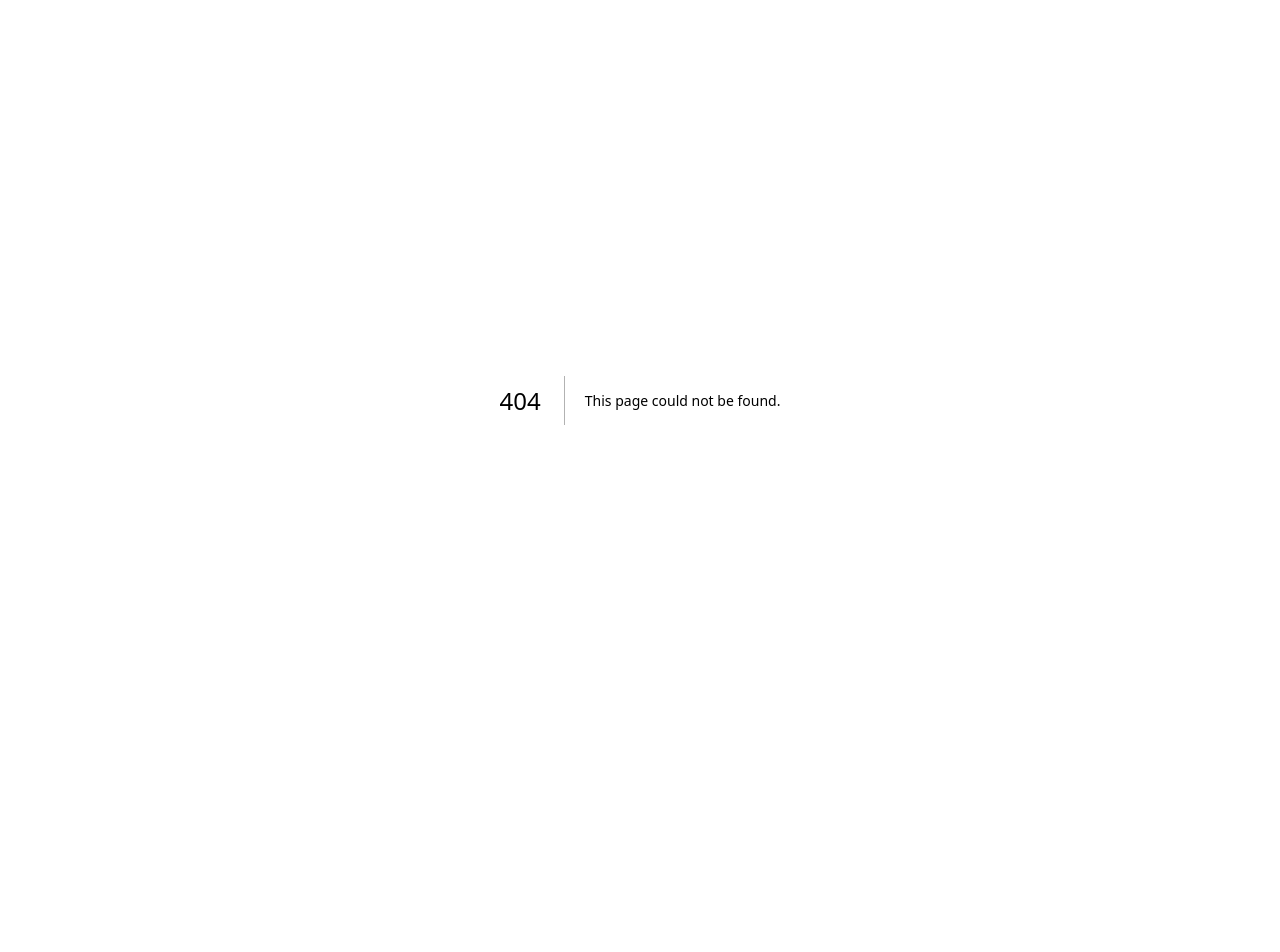
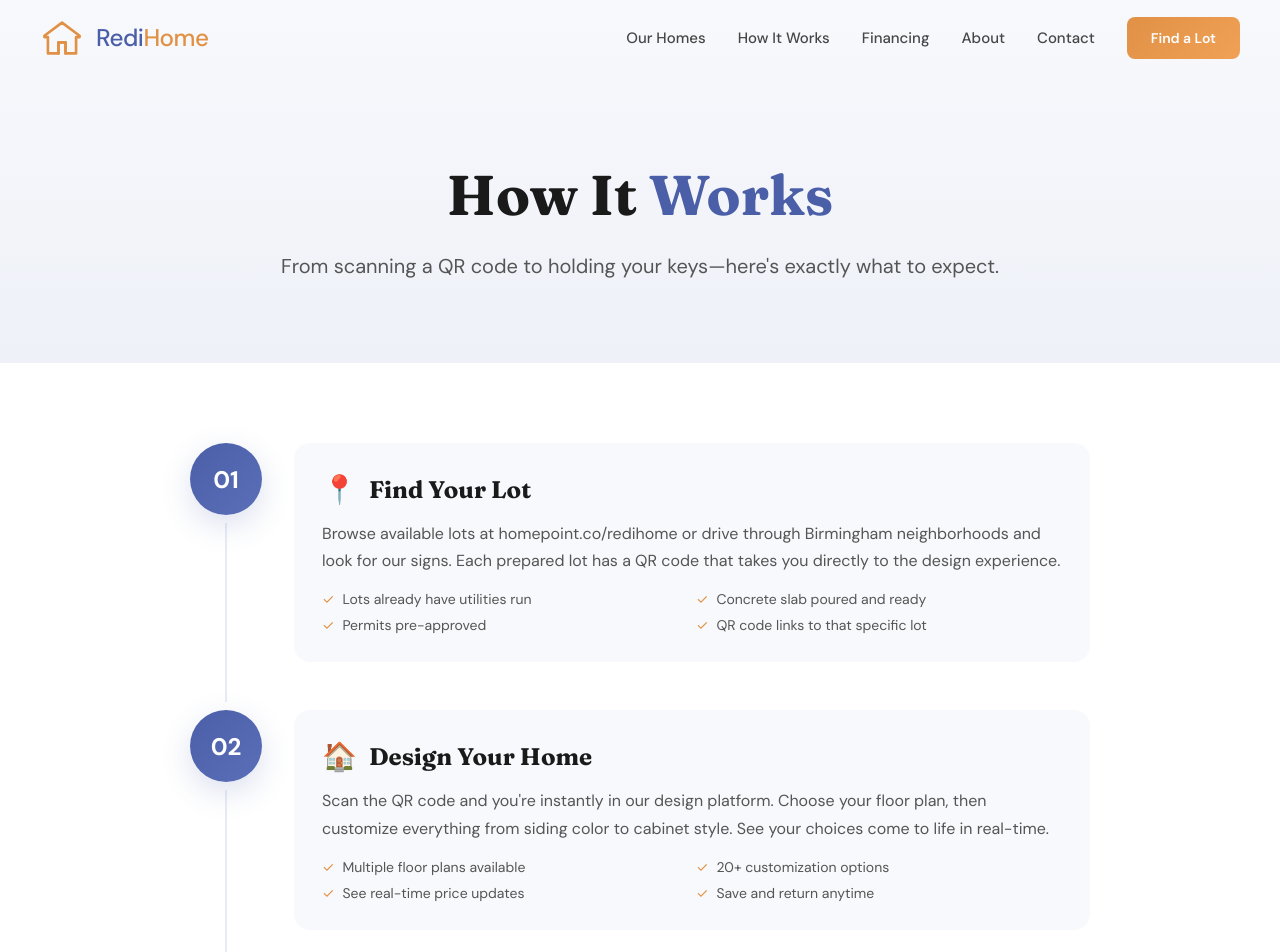
Before and after one commit to RediHome/redihome-website-v3, a Next.js app: page /how-it-works in a window 1280 px wide. Before the commit this address had no page. Shown: the top 952 px of the page. Before the commit the page ends 800 px from the top, so only its background shows below. Built offline with nearby package versions, Linux system fonts and the light colour scheme.

Commit message:
Create page.js

```diff
--- /dev/null
+++ b/app/how-it-works/page.js
@@ -0,0 +1,168 @@
+'use client';
+
+import Link from 'next/link';
+import { Navigation, Footer, CTASection, colors } from '../components';
+
+export default function HowItWorksPage() {
+  const steps = [
+    {
+      num: '01',
+      title: 'Find Your Lot',
+      desc: 'Browse available lots at homepoint.co/redihome or drive through Birmingham neighborhoods and look for our signs. Each prepared lot has a QR code that takes you directly to the design experience.',
+      icon: '📍',
+      details: ['Lots already have utilities run', 'Concrete slab poured and ready', 'Permits pre-approved', 'QR code links to that specific lot']
+    },
+    {
+      num: '02',
+      title: 'Design Your Home',
+      desc: "Scan the QR code and you're instantly in our design platform. Choose your floor plan, then customize everything from siding color to cabinet style. See your choices come to life in real-time.",
+      icon: '🏠',
+      details: ['Multiple floor plans available', '20+ customization options', 'See real-time price updates', 'Save and return anytime']
+    },
+    {
+      num: '03',
+      title: 'Get Qualified',
+      desc: "Answer a few quick questions about your credit score, income, and intentions. If you're likely to qualify, you'll move forward immediately. If not, we'll connect you with resources to get there.",
+      icon: '✓',
+      details: ['620+ credit score needed', '30% of take-home covers payment', 'Owner-occupants only', 'Know in minutes, not days']
+    },
+    {
+      num: '04',
+      title: 'Secure Your Spot',
+      desc: "Ready to move forward? A $500 refundable deposit holds your specific lot and home design. First deposit wins—this protects you from someone else claiming your lot.",
+      icon: '🔒',
+      details: ['$500 fully refundable deposit', 'Secures your specific lot', '3 days to complete bank application', 'Deposit returned if not approved']
+    },
+    {
+      num: '05',
+      title: 'Bank Approval',
+      desc: "Our banking partner contacts you directly to complete the application. With their Right@Home program, you get 0% down and no PMI. Most approvals happen within a week.",
+      icon: '🏦',
+      details: ['0% down payment', 'No PMI required', 'Approval in ~1 week', 'Closing date set 2 months out']
+    },
+    {
+      num: '06',
+      title: 'Get Your Keys',
+      desc: "Once approved, we start building. Eight weeks later, you're walking into your brand new home. Track progress through our build updates. Then—keys in hand.",
+      icon: '🔑',
+      details: ['8-week build time', 'Progress updates throughout', 'Final walkthrough', 'Move-in day!']
+    }
+  ];
+
+  const faqs = [
+    {
+      q: 'What if my credit score is below 620?',
+      a: "We'll connect you with credit counseling resources through our banking partner. Many people improve their scores within 6-12 months. We'll stay in touch and reach out when you're ready."
+    },
+    {
+      q: 'What if my income is too low right now?',
+      a: "We partner with workforce development programs like BuildUp Birmingham. We'll connect you with career resources and check back as your situation improves."
+    },
+    {
+      q: 'Is the $500 deposit really refundable?',
+      a: "Yes, 100%. If you're not approved by the bank, or if you simply change your mind before the bank application is submitted, you get your full deposit back."
+    },
+    {
+      q: 'Why do you only sell to owner-occupants?',
+      a: "We believe homeownership builds community wealth. When families own their homes, neighborhoods become more stable, more invested, and more connected. We're building communities, not rental portfolios."
+    },
+    {
+      q: "What's included in the home price?",
+      a: "Everything you need to move in: complete home construction, all standard finishes, appliances, landscaping, driveway, and closing costs are transparent. No hidden fees."
+    }
+  ];
+
+  return (
+    <div style={{ fontFamily: "'DM Sans', -apple-system, sans-serif", background: colors.background, color: colors.text, minHeight: '100vh' }}>
+      <Navigation />
+
+      {/* Hero */}
+      <section style={{ padding: '160px 24px 80px', background: `linear-gradient(180deg, ${colors.background} 0%, ${colors.backgroundAlt} 100%)`, textAlign: 'center' }}>
+        <div style={{ maxWidth: 800, margin: '0 auto' }}>
+          <h1 className="headline-font" style={{ fontSize: 'clamp(36px, 5vw, 56px)', marginBottom: 20, color: colors.text }}>How It <span style={{ color: colors.primary }}>Works</span></h1>
+          <p style={{ fontSize: 20, color: colors.textLight, lineHeight: 1.7 }}>From scanning a QR code to holding your keys—here's exactly what to expect.</p>
+        </div>
+      </section>
+
+      {/* Timeline Steps */}
+      <section style={{ padding: '80px 24px', background: 'white' }}>
+        <div style={{ maxWidth: 900, margin: '0 auto' }}>
+          {steps.map((step, idx) => (
+            <div key={step.num} style={{ display: 'flex', gap: 32, marginBottom: idx < steps.length - 1 ? 48 : 0, position: 'relative' }}>
+              {/* Timeline line */}
+              {idx < steps.length - 1 && (
+                <div style={{ position: 'absolute', left: 35, top: 80, width: 2, height: 'calc(100% - 40px)', background: `${colors.primary}20` }} />
+              )}
+
+              {/* Number bubble */}
+              <div style={{ width: 72, height: 72, borderRadius: '50%', background: `linear-gradient(135deg, ${colors.primary} 0%, ${colors.primaryLight} 100%)`, display: 'flex', alignItems: 'center', justifyContent: 'center', flexShrink: 0, boxShadow: `0 10px 30px ${colors.primary}30` }}>
+                <span style={{ color: 'white', fontSize: 24, fontWeight: 700 }}>{step.num}</span>
+              </div>
+
+              {/* Content */}
+              <div className="hover-lift" style={{ flex: 1, background: colors.background, padding: 28, borderRadius: 16 }}>
+                <div style={{ display: 'flex', alignItems: 'center', gap: 12, marginBottom: 12 }}>
+                  <span style={{ fontSize: 28 }}>{step.icon}</span>
+                  <h3 className="headline-font" style={{ fontSize: 24, color: colors.text }}>{step.title}</h3>
+                </div>
+                <p style={{ fontSize: 16, color: colors.textLight, lineHeight: 1.7, marginBottom: 16 }}>{step.desc}</p>
+                <div style={{ display: 'grid', gridTemplateColumns: 'repeat(2, 1fr)', gap: 8 }}>
+                  {step.details.map(detail => (
+                    <div key={detail} style={{ display: 'flex', alignItems: 'center', gap: 8, fontSize: 14, color: colors.textLight }}>
+                      <span style={{ color: colors.accent }}>✓</span> {detail}
+                    </div>
+                  ))}
+                </div>
+              </div>
+            </div>
+          ))}
+        </div>
+      </section>
+
+      {/* Timeline Visual */}
+      <section style={{ padding: '60px 24px', background: colors.primary, color: 'white' }}>
+        <div style={{ maxWidth: 1000, margin: '0 auto', textAlign: 'center' }}>
+          <h2 className="headline-font" style={{ fontSize: 28, marginBottom: 32 }}>Your Timeline</h2>
+          <div style={{ display: 'flex', justifyContent: 'space-between', alignItems: 'center', flexWrap: 'wrap', gap: 16 }}>
+            {[
+              { label: 'Day 1', desc: 'Find & Design' },
+              { label: 'Day 1-3', desc: 'Qualify & Deposit' },
+              { label: 'Week 1-2', desc: 'Bank Approval' },
+              { label: 'Week 2-10', desc: 'Construction' },
+              { label: 'Week 10', desc: '🔑 Keys!' }
+            ].map((item, idx) => (
+              <div key={item.label} style={{ display: 'flex', alignItems: 'center', gap: 8 }}>
+                <div style={{ textAlign: 'center' }}>
+                  <div style={{ fontSize: 14, opacity: 0.7, marginBottom: 4 }}>{item.label}</div>
+                  <div style={{ fontSize: 16, fontWeight: 600 }}>{item.desc}</div>
+                </div>
+                {idx < 4 && <div style={{ fontSize: 20, opacity: 0.5, margin: '0 8px' }}>→</div>}
+              </div>
+            ))}
+          </div>
+        </div>
+      </section>
+
+      {/* FAQs */}
+      <section style={{ padding: '80px 24px', background: colors.background }}>
+        <div style={{ maxWidth: 800, margin: '0 auto' }}>
+          <div style={{ textAlign: 'center', marginBottom: 48 }}>
+            <h2 className="headline-font" style={{ fontSize: 'clamp(28px, 4vw, 40px)', color: colors.text, marginBottom: 12 }}>Common Questions</h2>
+          </div>
+
+          <div style={{ display: 'flex', flexDirection: 'column', gap: 16 }}>
+            {faqs.map(faq => (
+              <div key={faq.q} className="hover-lift" style={{ background: 'white', padding: 28, borderRadius: 16, boxShadow: '0 4px 20px rgba(0,0,0,0.04)' }}>
+                <h4 style={{ fontSize: 17, fontWeight: 600, color: colors.primary, marginBottom: 12 }}>{faq.q}</h4>
+                <p style={{ fontSize: 15, color: colors.textLight, lineHeight: 1.7 }}>{faq.a}</p>
+              </div>
+            ))}
+          </div>
+        </div>
+      </section>
+
+      <CTASection />
+      <Footer />
+    </div>
+  );
+}
```
